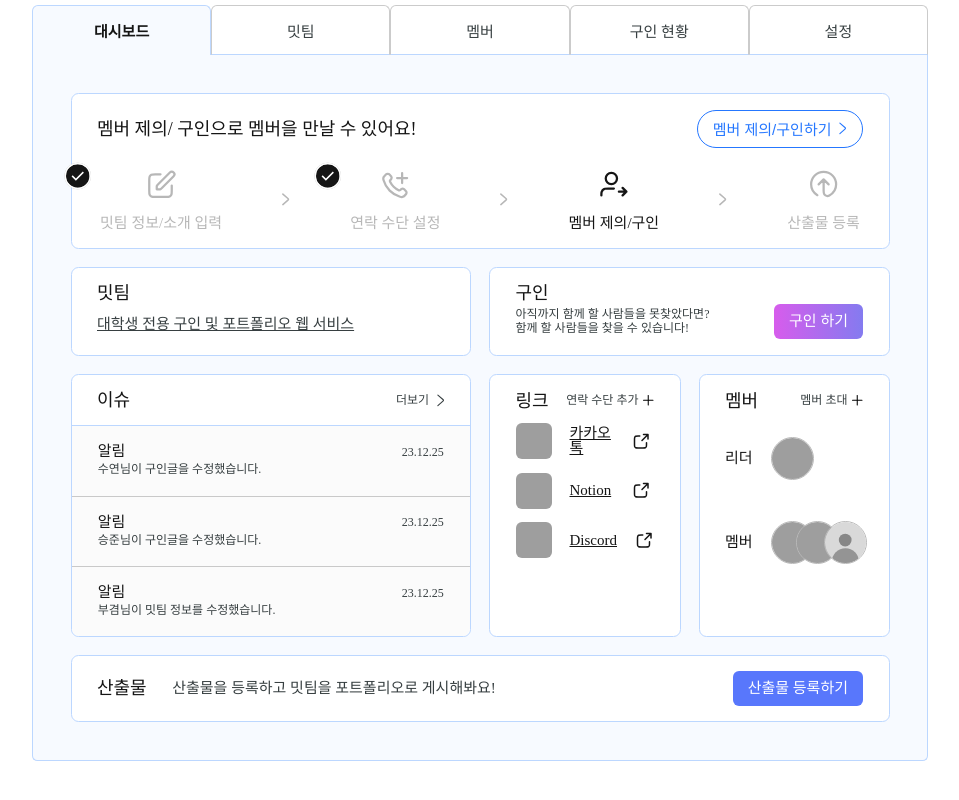
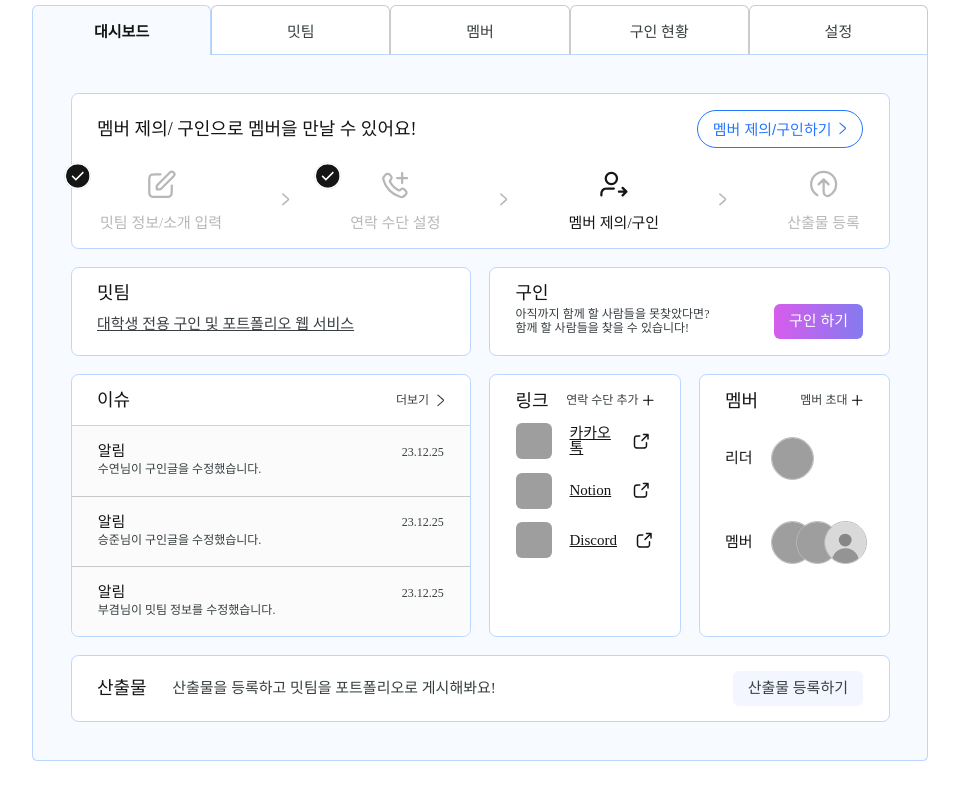
Before and after one commit to kimsuyeon0916/MeeTeam_FrontEnd, a React (Vite) app: page /meeteam/1 in a window 1280 px wide. Shown: the part 344-1144 px from the top of the page, without its empty margins (160-1119 px from the left). Built offline with nearby package versions, Linux system fonts and the light colour scheme; grey boxes are pictures that could not be loaded.

Commit message:
feat: #18 대시보드 컴포넌트 상태에 다른 변경 디자인 적용

```diff
--- a/src/components/meeteam/main/dashBoard/DashBoard.styled.ts
+++ b/src/components/meeteam/main/dashBoard/DashBoard.styled.ts
@@ -49,6 +49,7 @@ const DashBoardLayout = styled.div`
 const DashBoardMeeTeamButton = styled.button`
 	all: unset;
 	display: flex;
+	margin-top: auto;
 	justify-content: flex-start;
 	align-items: center;
 	margin-bottom: 0.67rem;
@@ -56,25 +57,30 @@ const DashBoardMeeTeamButton = styled.button`
 	cursor: pointer;
 `;
 
-const DashBoardBlueButton = styled.button<{ $done?: boolean }>`
+const DashBoardDefaultButton = styled.button<{ $done?: boolean }>`
 	all: unset;
 	font-family: Pretendard;
 	display: flex;
 	justify-content: center;
 	align-items: center;
+	column-gap: 0.75rem;
 	margin-left: auto;
 	padding: 0 1.5rem;
 	height: 3.45rem;
 	border-radius: 0.6rem;
-	color: #fff;
-	background: ${props => (props.$done ? '#FF6A6A' : '#5877FC;')};
+	color: ${props => (props.$done ? '#fff' : '#373f41')};
+	stroke: #373f41;
+	stroke-width: 1.125;
+	background: ${props =>
+		props.$done ? 'linear-gradient(270deg, #7A4FEB -8.33%, #386DD4 111.9%)' : '#F3F5FF'};
 	font-size: 1.5rem;
 	font-style: normal;
 	font-weight: 400;
 	cursor: pointer;
 `;
 
-const DashBoardGradationButton = styled(DashBoardBlueButton)<{ $done?: boolean }>`
+const DashBoardGradationButton = styled(DashBoardDefaultButton)<{ $done?: boolean }>`
+	color: #fff;
 	background: ${props =>
 		props.$done
 			? '#FF6A6A'
@@ -85,7 +91,7 @@ const S = {
 	DashBoardArticle,
 	DashBoardLayout,
 	DashBoardMeeTeamButton,
-	DashBoardBlueButton,
+	DashBoardDefaultButton,
 	DashBoardGradationButton,
 };
 
--- a/src/components/meeteam/main/dashBoard/DashBorad.tsx
+++ b/src/components/meeteam/main/dashBoard/DashBorad.tsx
@@ -1,6 +1,13 @@
 import React from 'react';
 import S from './DashBoard.styled';
-import { Issue, ProgressStatus, DashBoardLink } from '../../..';
+import {
+	Issue,
+	ProgressStatus,
+	DashBoardLink,
+	meeteamInformation,
+	recruitmentInformation,
+	STATUS_RIGHT_ARROW_ICON,
+} from '../../..';
 import { useRecoilState } from 'recoil';
 import { contentState } from '../../../../atom';
 import DashBoardMember from './dashBoardMember/DashBoardMember';
@@ -28,7 +35,7 @@ const DashBoard = () => {
 			content: `아직까지 함께 할 사람들을 못찾았다면?\n함께 할 사람들을 찾을 수 있습니다!`,
 		},
 		링크: {
-			done: false,
+			done: true,
 			content: `멤버들과 연락할 수 있는\n연락 수단의 링크를 등록해주세요!`,
 		},
 		산출물: {
@@ -43,20 +50,46 @@ const DashBoard = () => {
 			<div className='dash-board__grid'>
 				<S.DashBoardArticle className='dash-board--middle-height'>
 					<h2 className='main--big-text'>밋팀</h2>
+					<div className='main__row'>
+						{dashBoardList['밋팀'].done ? (
 							<S.DashBoardMeeTeamButton
 								className='main--middle-text'
 								type='button'
 								onClick={() => setContent('밋팀')}
 							>
-						대학생 전용 구인 및 포트폴리오 웹 서비스
+								{meeteamInformation.title}
 							</S.DashBoardMeeTeamButton>
+						) : (
+							<>
+								<pre className='main--small-text'>{dashBoardList['밋팀'].content}</pre>
+								<S.DashBoardDefaultButton type='button' onClick={() => setContent('밋팀')}>
+									밋팀 정보 등록하기
+									{STATUS_RIGHT_ARROW_ICON}
+								</S.DashBoardDefaultButton>
+							</>
+						)}
+					</div>
 				</S.DashBoardArticle>
 				<S.DashBoardArticle className='dash-board--middle-height'>
 					<h2 className='main--big-text'>구인</h2>
 					<div className='main__row'>
+						{dashBoardList['구인'].done ? (
+							<S.DashBoardMeeTeamButton
+								className='main--middle-text'
+								type='button'
+								onClick={() => setContent('구인 현황')}
+							>
+								{recruitmentInformation.title}
+							</S.DashBoardMeeTeamButton>
+						) : (
 							<pre className='main--small-text'>{dashBoardList['구인'].content}</pre>
-						<S.DashBoardGradationButton type='button' onClick={() => setContent('구인 현황')}>
-							구인 하기
+						)}
+						<S.DashBoardGradationButton
+							type='button'
+							onClick={() => setContent('구인 현황')}
+							$done={dashBoardList['구인'].done}
+						>
+							{dashBoardList['구인'].done ? '구인 종료' : '구인 하기'}
 						</S.DashBoardGradationButton>
 					</div>
 				</S.DashBoardArticle>
@@ -68,10 +101,14 @@ const DashBoard = () => {
 			</div>
 			<S.DashBoardArticle className='dash-board--short-height'>
 				<h2 className='main--big-text'>산출물</h2>
-				<div className='main--middle-text'>{dashBoardList['산출물'].content}</div>
-				<S.DashBoardBlueButton $done={dashBoardList['산출물'].done}>
-					산출물 등록하기
-				</S.DashBoardBlueButton>
+				<div className='main--middle-text'>
+					{dashBoardList['산출물'].done
+						? '완료된 산출물을 확인할 수 있어요!'
+						: dashBoardList['산출물'].content}
+				</div>
+				<S.DashBoardDefaultButton $done={dashBoardList['산출물'].done}>
+					{dashBoardList['산출물'].done ? '산출물 보러가기' : '산출물 등록하기'}
+				</S.DashBoardDefaultButton>
 			</S.DashBoardArticle>
 		</S.DashBoardLayout>
 	);
```
Lines whose indentation alone changed are shown as unchanged.
